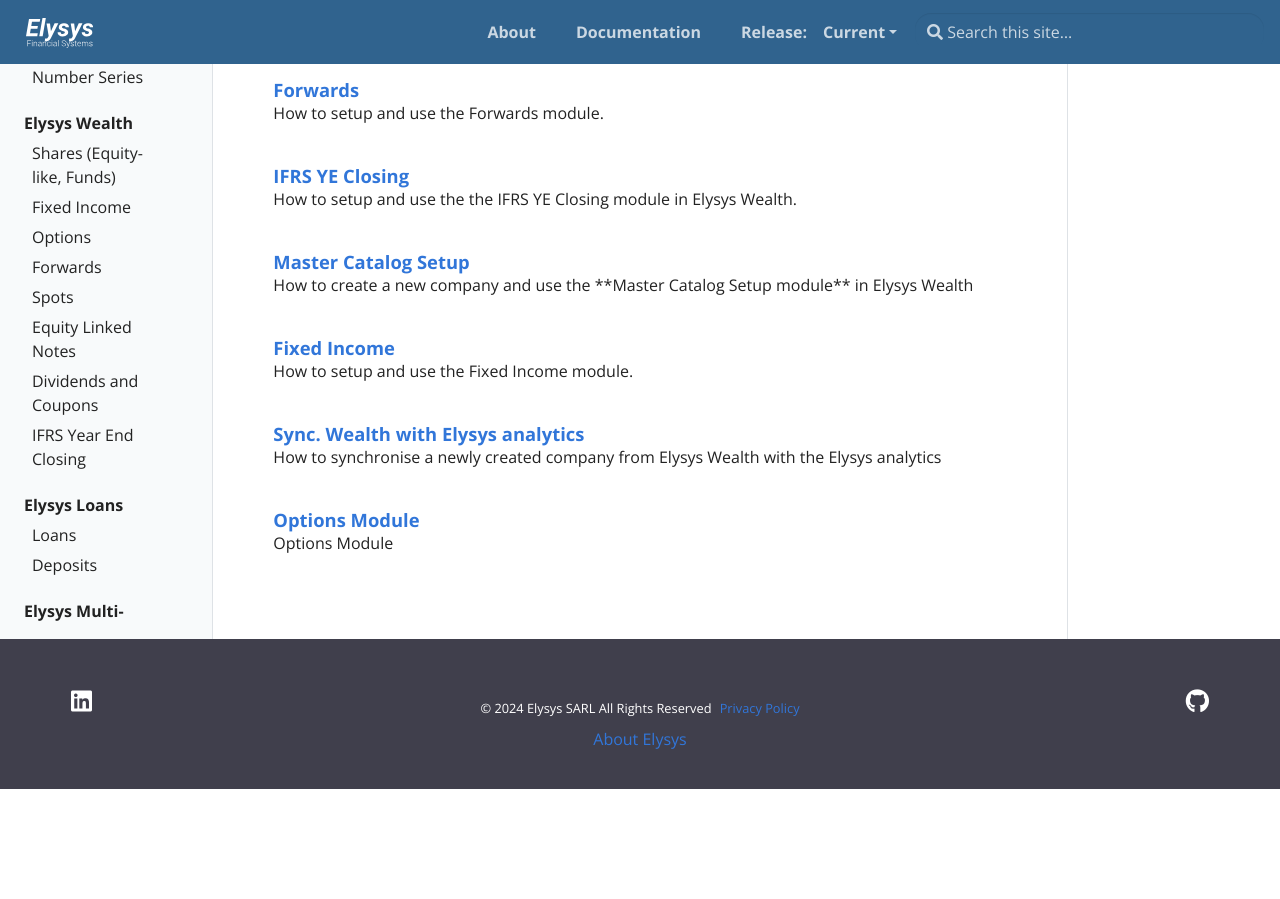
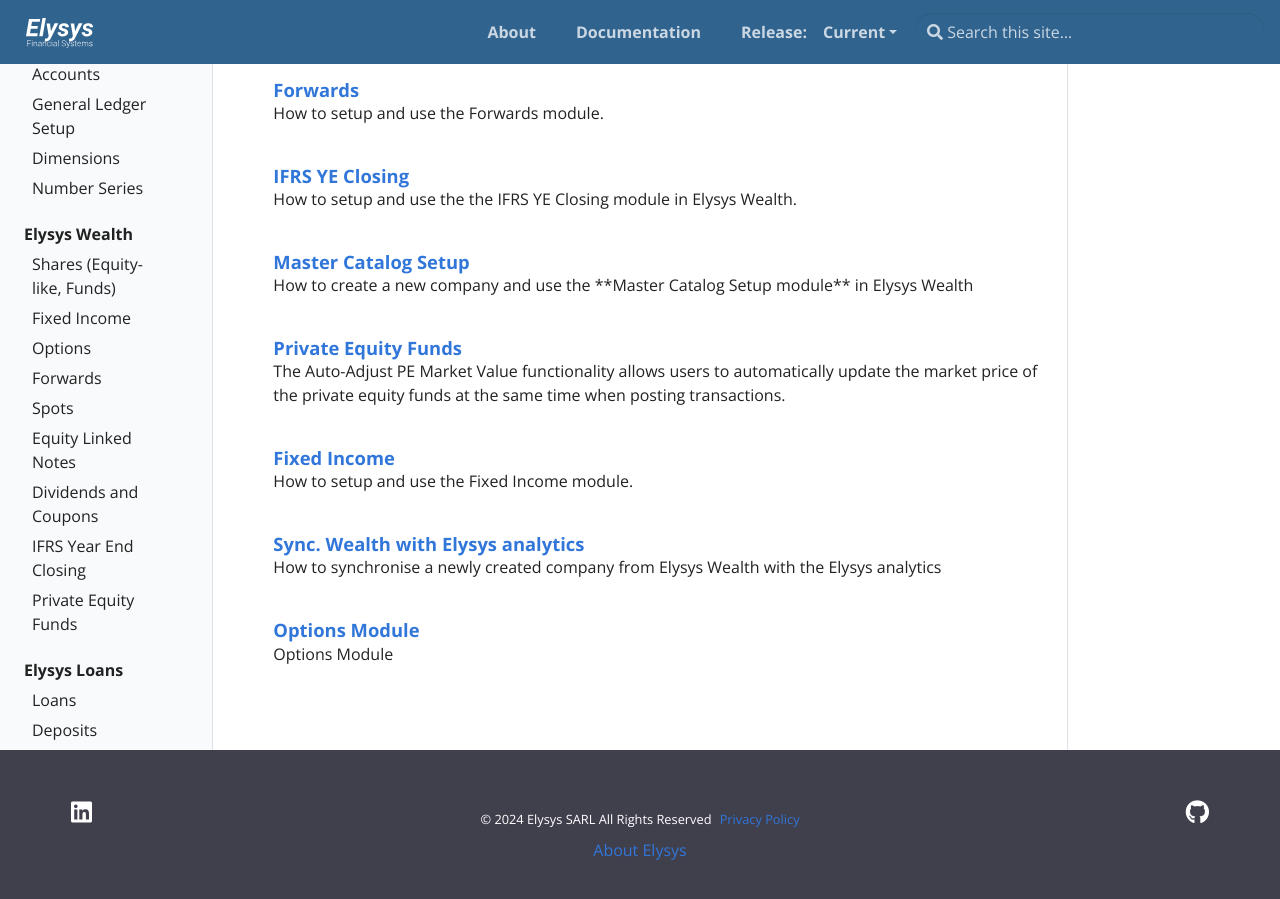
Before and after one commit to Elysys/Docs, a Jekyll site: the page built from pages/docs.md, in a window 1280 px wide and 900 px high, scrolled down 2121 px. Built offline with Jekyll 4.4.1, drawn with Linux system fonts in a browser that asks for light colours; before the commit the page ends 2910 px from its top, so only the background shows below that; part of the change alters nothing that is shown.

Commit message:
Add Private Equity Funds

```diff
--- a/_data/toc.yml
+++ b/_data/toc.yml
@@ -28,6 +28,8 @@
       url: "docs/wealth/DividendsCoupons"
     - title: "IFRS Year End Closing"
       url: "docs/wealth/IFRS YE Closing"
+    - title: "Private Equity Funds"
+      url: "docs/wealth/PrivateEquityFunds"
 - title: Elysys Loans
   url: "docs/loans/LoansModule"
   links:
--- /dev/null
+++ b/_docs/wealth/PrivateEquityFunds.md
@@ -0,0 +1,47 @@
+---
+title: Private Equity Funds
+tags:
+ - Elysys Wealth
+ - Private Equity Funds
+description: The Auto-Adjust PE Market Value functionality allows users to automatically update the market price of the private equity funds at the same time when posting transactions.
+---
+![/assets/img/ElysysLoansLogo.png](../../assets/img/ElysysWealthLogo.png) ![/assets/img/ElysysLoansLogo.png](../../assets/img/ElysysLoansLogo.png)
+
+# ***Elysys Wealth – Private Equity Funds***
+
+The **Auto-Adjust PE Market Value** functionality allows users to automatically update the market price of the private equity funds at the same time when posting transactions.
+
+## **Summary**
+-	When processing a **capital call** or **distribution** ➔ the market value increases at the date of the transaction by the amount added in the contract,
+-	When processing a **capital return** ➔ the market value decreases at the date of the transaction by the amount added in the contract,
+-	When processing a reallocation ➔ the market value is updated accordingly,
+-	When processing an **impairment** ➔ the market value increases at the date of the transaction by the amount added in the contract.
+-	When a **PnL** transaction or a **commitment** is recorded ➔ the market value doesn't change.
+
+## **How to enable it**
+Access the Investment General Setup and toggle on the **Auto-Adjust PE Market Value** field
+
+![/assets/img/PrivateEquityFunds/Picture1.png](../../assets/img/PrivateEquityFunds/Picture1.png)
+
+
+## **How it works – use case**
+| | |
+| ---        |           --- |
+| Start fresh with a new fund with its market value being zero | ![/assets/img/PrivateEquityFunds/Picture2.png](../../assets/img/PrivateEquityFunds/Picture2.png) |
+| Process the commitment | ![/assets/img/PrivateEquityFunds/Picture3.png](../../assets/img/PrivateEquityFunds/Picture3.png)|
+| Processing the commitment won’t affect the valuation | ![/assets/img/PrivateEquityFunds/Picture4.png](../../assets/img/PrivateEquityFunds/Picture4.png)|
+| Process a **capital call** | ![/assets/img/PrivateEquityFunds/Picture5.png](../../assets/img/PrivateEquityFunds/Picture5.png)|
+| User is prompted with the following message | ![/assets/img/PrivateEquityFunds/Picture6.png](../../assets/img/PrivateEquityFunds/Picture6.png) |
+| By choosing **Yes**, the valuation will be incremented | ![/assets/img/PrivateEquityFunds/Picture7.png](../../assets/img/PrivateEquityFunds/Picture7.png) |
+| Process a second **capital call** | ![/assets/img/PrivateEquityFunds/Picture8.png](../../assets/img/PrivateEquityFunds/Picture8.png) |
+| The same prompt is shown | ![/assets/img/PrivateEquityFunds/Picture9.png](../../assets/img/PrivateEquityFunds/Picture9.png) |
+| By choosing **Yes**, the valuation will be incremented | ![/assets/img/PrivateEquityFunds/Picture10.png](../../assets/img/PrivateEquityFunds/Picture10.png) |
+| Process a distribution | ![/assets/img/PrivateEquityFunds/Picture11.png](../../assets/img/PrivateEquityFunds/Picture11.png) |
+| The same prompt is shown | ![/assets/img/PrivateEquityFunds/Picture12.png](../../assets/img/PrivateEquityFunds/Picture12.png) |
+| *By choosing **Yes**, the valuation will be incremented | ![/assets/img/PrivateEquityFunds/Picture13.png](../../assets/img/PrivateEquityFunds/Picture13.png) |
+| Process a PnL transaction **(Dividend)**
+**No prompt message is shown, and the valuation is not impacted** | ![/assets/img/PrivateEquityFunds/Picture14.png](../../assets/img/PrivateEquityFunds/Picture14.png) |
+| Process a **capital return** | ![/assets/img/PrivateEquityFunds/Picture15.png](../../assets/img/PrivateEquityFunds/Picture15.png) |
+| By choosing **Yes**, the valuation will be incremented | ![/assets/img/PrivateEquityFunds/Picture16.png](../../assets/img/PrivateEquityFunds/Picture16.png) |
+
+*After processing a distribution, the reallocation is done via the reallocation journal. Once this is done, the valuation will be changed accordingly i.e capital return ➔ the valuation is decreased.
```
Also changed, not shown: assets/img/PrivateEquityFunds/Picture1.png (added), assets/img/PrivateEquityFunds/Picture10.png (added), assets/img/PrivateEquityFunds/Picture11.png (added), assets/img/PrivateEquityFunds/Picture12.png (added), assets/img/PrivateEquityFunds/Picture13.png (added), assets/img/PrivateEquityFunds/Picture14.png (added), assets/img/PrivateEquityFunds/Picture15.png (added), assets/img/PrivateEquityFunds/Picture16.png (added), assets/img/PrivateEquityFunds/Picture2.png (added), assets/img/PrivateEquityFunds/Picture3.png (added), assets/img/PrivateEquityFunds/Picture4.png (added), assets/img/PrivateEquityFunds/Picture5.png (added), assets/img/PrivateEquityFunds/Picture6.png (added), assets/img/PrivateEquityFunds/Picture7.png (added), 2 more files.
